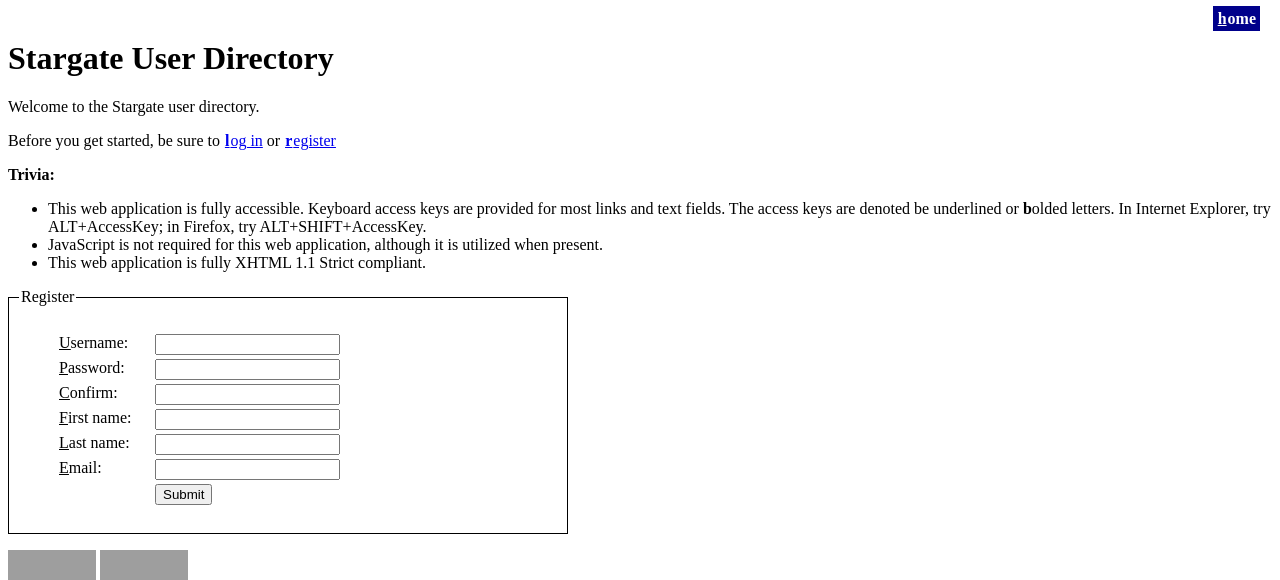
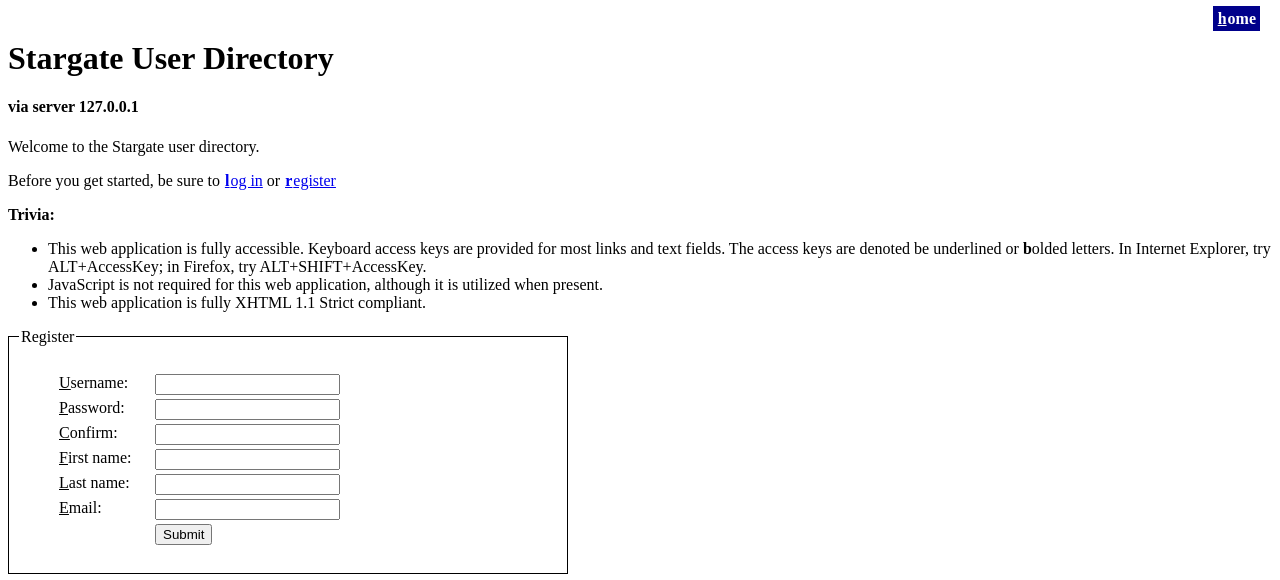
Before and after one commit to PHPExpertsInc/user_directory, a PHP site: page / in a window 1280 px wide. Shown: the top 580 px of the page. Run offline with PHP 8.4, Linux system fonts and the light colour scheme; grey boxes are pictures that could not be loaded.

Commit message:
Add server details.

```diff
--- a/views/header.tpl.php
+++ b/views/header.tpl.php
@@ -32,5 +32,6 @@ if (isset($login_status) && $login_status == UserManager::LOGGED_IN)
 ?>
         <div id="header">
             <h1>Stargate User Directory</h1>
+            <h4>via server <?php echo $_SERVER['SERVER_ADDR']; ?></h4>
         </div>
         <div id="main_content">
```
